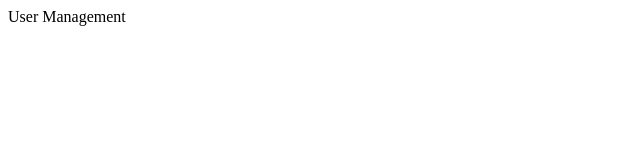
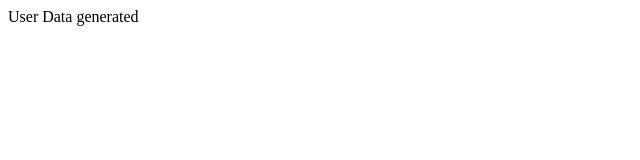
Before and after one commit to keaw9411353/hello-git, a plain HTML site: page user.html in a window 1280 px wide. Shown: the full height of the page, 0-640 px from the left. Drawn offline with Linux system fonts and the light colour scheme.

Commit message:
update user

```diff
--- a/user.html
+++ b/user.html
@@ -6,6 +6,6 @@
     <title>Document</title>
 </head>
 <body>
-    User  Management
+    User Data generated
 </body>
 </html>
```
